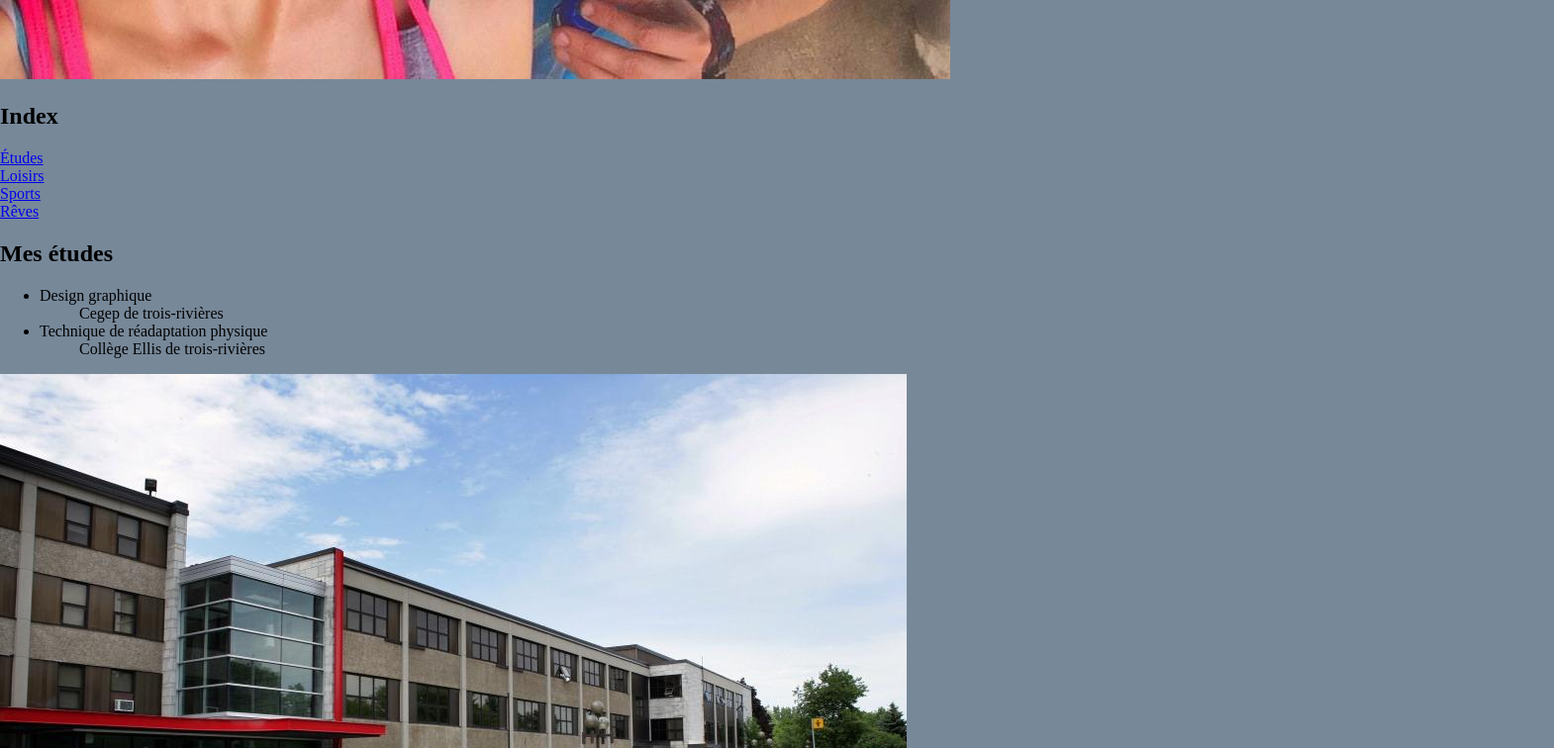
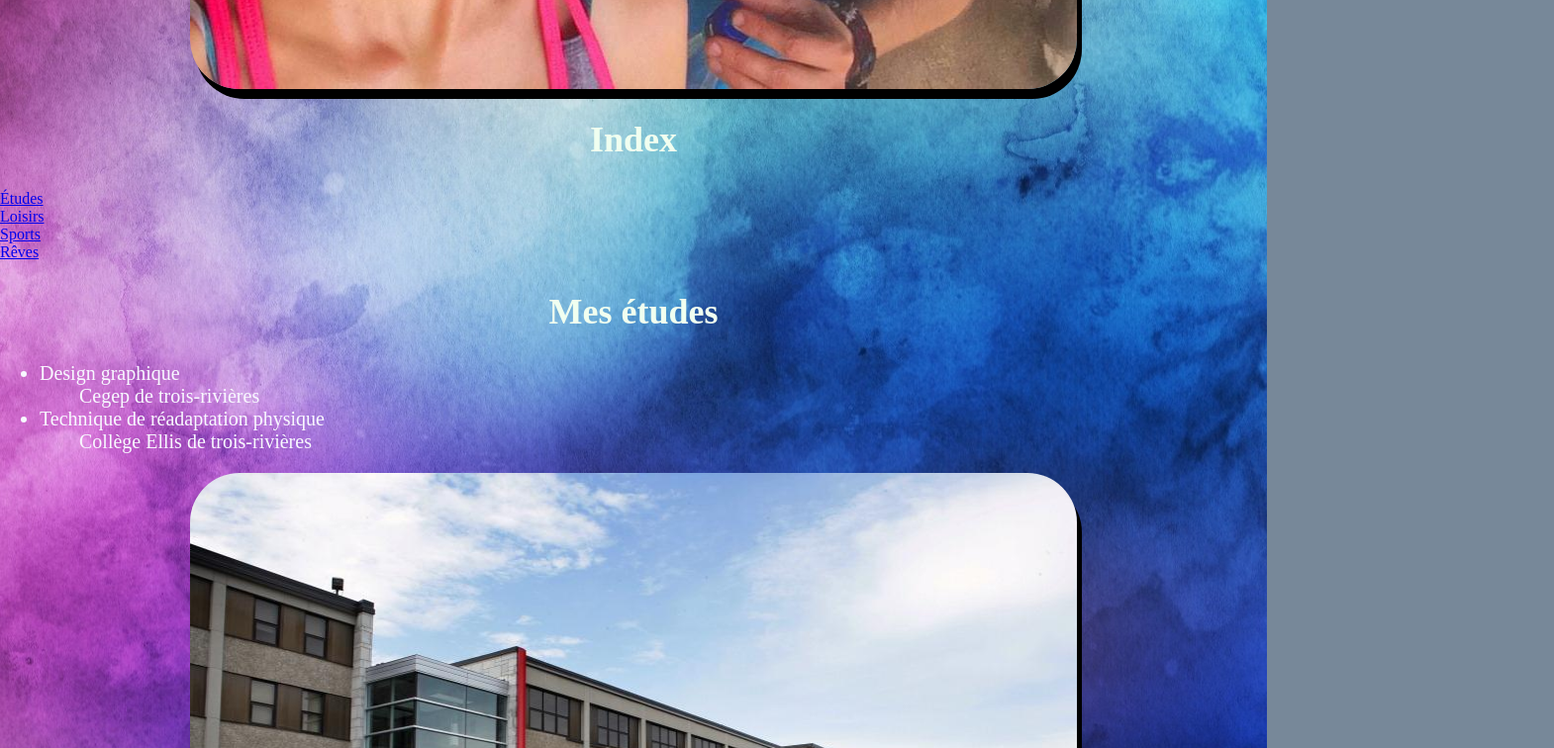
Before and after one commit to Jeedrouin/Jeedrouin, a plain HTML site: page Cours01/One Page.html in a window 1280 px wide. Shown: the part 960-1716 px from the top of the page at 99% size, 1570 px wide, since content can reach past the window. Drawn offline with Linux system fonts and the light colour scheme.

Commit message:
Exercice 1 CSS

```diff
--- a/Cours01/css/Style.css
+++ b/Cours01/css/Style.css
@@ -1,10 +1,44 @@
 body
 {
-    width: 900 px;
-    width: 100%;
-    margin:auto;
+    width:900px; width:100%; margin:auto;
 
-    background: url (../MG\Fond.jpg); no-repeat center;
-    margin: auto;
-    background: lightslategray;
+    background: url(../IMG/Fond.jpg) center;    margin: auto;    background-color:lightslategray;
 }
+h1
+{
+    font-size:36px;
+    text-align:center;
+}
+h2
+{
+    font-size:24px;
+    text-align:center;
+}
+h1,h2
+{
+    color: honeydew;
+}
+p
+{
+    font-size:14px;
+    text-align:justify;
+    color: ghostwhite;
+}
+img
+{
+    width:300px; width:70%; margin:auto; border-radius:50px; box-shadow:5px 10px; display:block;
+}
+table
+{
+    border:10px black;
+}
+ul
+{
+    font-size:20px;
+    color: ghostwhite;
+}
+ol
+{
+    font-size:20px;
+    color: ghostwhite;
+}
```
